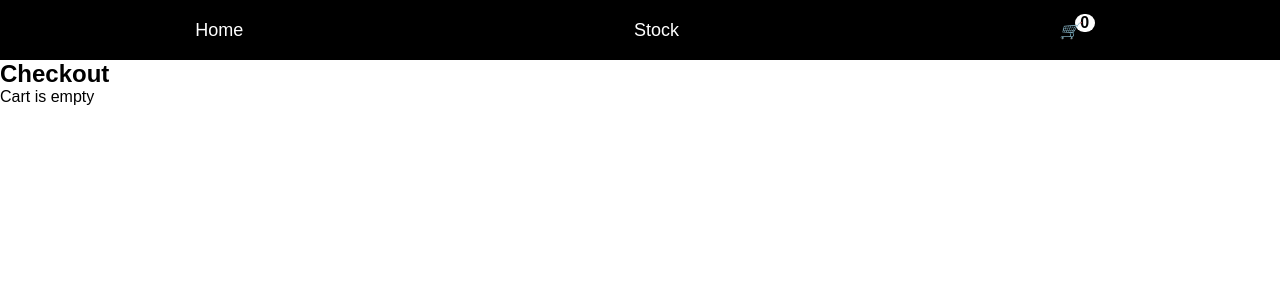
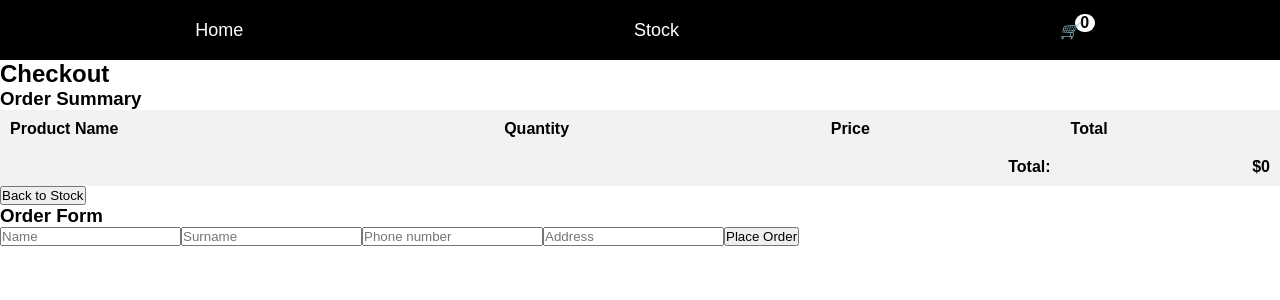
Before and after one commit to semoleg1986/client, a React (Vite) app: page /order in a window 1280 px wide. Shown: the top 300 px of the page. Built offline with nearby package versions, Linux system fonts and the light colour scheme.

Commit message:
feat: add order status

```diff
--- a/src/components/Cart/index.tsx
+++ b/src/components/Cart/index.tsx
@@ -10,7 +10,7 @@ import { toggleCart } from '../../store/cartState';
 import { Button } from '../Form/Form.styled';
 import { useNavigate } from 'react-router-dom';
 
-const Cart = () => {
+const Cart = ( {show = true}) => {
   const cartItems = useSelector((state: RootState) => state.cart);
   const dispatch = useDispatch<Dispatch>();
   const navigate = useNavigate();
@@ -37,8 +37,8 @@ const Cart = () => {
 
   return (
     <div>
-    <h2>Cart</h2>
-    {cartItems.length === 0 ? (
+    {show && <h2>Cart</h2>}
+    {show && cartItems.length === 0 ? (
       <p>Cart is empty</p>
     ) : (
       <CartTable>
@@ -55,9 +55,9 @@ const Cart = () => {
             <TableRow key={item.product.id}>
               <TableCell>{item.product.name}</TableCell>
               <TableCell>
-                <ButtonP onClick={() => handleRemoveFromCart(item.product.id)}>-</ButtonP>
+                {show && <ButtonP onClick={() => handleRemoveFromCart(item.product.id)}>-</ButtonP>}
                 {item.quantity}
-                <ButtonP onClick={() => handleAddToCart(item.product)}>+</ButtonP>
+                {show && <ButtonP onClick={() => handleAddToCart(item.product)}>+</ButtonP>}
               </TableCell>
               <TableCell>${item.product.price}</TableCell>
               <TableCell>${item.quantity * item.product.price}</TableCell>
@@ -73,8 +73,8 @@ const Cart = () => {
         </tfoot>
       </CartTable>
     )}
-    <Button onClick={handleToggleCart}>Exit</Button>
-    {cartItems.length > 0 && (
+    {show && <Button onClick={handleToggleCart}>Exit</Button>}
+    {show && cartItems.length > 0 && (
       <Button onClick={handleCheckout}>Checkout</Button>
     )}
   </div>
--- a/src/pages/Order/index.tsx
+++ b/src/pages/Order/index.tsx
@@ -1,78 +1,74 @@
-import React from 'react';
-import { useSelector } from 'react-redux';
-import { RootState } from '../../store';
-import { CartTable, TableBody, TableCell, TableHead, TableHeader, TableRow, TotalCell, TotalRow } from '../../components/Cart/Cart.styled';
+import React, { useState } from 'react';
 import { useNavigate } from 'react-router-dom';
+import Cart from '../../components/Cart';
 
 const Order = () => {
-    const cartItems = useSelector((state: RootState) => state.cart);
+    const [orderPlaced, setOrderPlaced] = useState(false);
+    const [name, setName] = useState('');
+    const [surname, setSurname] = useState('');
+    const [phoneNumber, setPhoneNumber] = useState('');
+    const [address, setAddress] = useState('');
     const navigate = useNavigate();
-
-    const getTotalCost = () => {
-        return cartItems.reduce(
-          (total, item) => total + item.quantity * item.product.price,
-          0
-        );
-      };
-
 
     const handleBackToStock = () => {
         navigate('/stock')
     }
 
+    const handleFormSubmit = (e: React.FormEvent<HTMLFormElement>) => {
+        e.preventDefault();
+        // Place order logic here (e.g., sending data to a server)
+
+        // Set the order placed state to true
+        setOrderPlaced(true);
+      };
+
     return (
     <div>
       <h2>Checkout</h2>
-      {cartItems.length === 0 ? (
-        <p>Cart is empty</p>
+        <div>
+            {orderPlaced ? (
+                <div>
+                    <h3>Your order placed succesfully</h3>
+                    <p>Name: {name}</p>
+                    <p>Surname: {surname}</p>
+                    <p>Phone: {phoneNumber}</p>
+                    <p>Address: {address}</p>
+                    <Cart show={false} />
+                </div>
             ) : (
                 <div>
                     <h3>Order Summary</h3>
-          <CartTable>
-        <TableHead>
-          <tr>
-            <TableHeader>Product Name</TableHeader>
-            <TableHeader>Quantity</TableHeader>
-            <TableHeader>Price</TableHeader>
-            <TableHeader>Total</TableHeader>
-          </tr>
-        </TableHead>
-        <TableBody>
-          {cartItems.map((item) => (
-            <TableRow key={item.product.id}>
-              <TableCell>{item.product.name}</TableCell>
-              <TableCell>
-                {item.quantity}
-              </TableCell>
-              <TableCell>${item.product.price}</TableCell>
-              <TableCell>${item.quantity * item.product.price}</TableCell>
-            </TableRow>
-          ))}
-        </TableBody>
-        <tfoot>
-          <TotalRow>
-            <td colSpan={2}></td>
-            <TotalCell>Total:</TotalCell>
-            <TotalCell>${getTotalCost()}</TotalCell>
-          </TotalRow>
-        </tfoot>
-      </CartTable>
+                    <Cart show={false}/>
                     <button onClick={handleBackToStock}>Back to Stock</button>
                     <h3>Order Form</h3> {/*надо добавить автозаполнение из авторизации?*/}
-          <form>
-            <label htmlFor="name">Name:</label>
-            <input type="text" id="name" name="name" />
-
-            <label htmlFor="surname">Surname:</label>
-            <input type="text" id="surname" name="surname" />
-
+                    <form onSubmit={handleFormSubmit}>
+                        <input
+                            type="text"
+                            placeholder="Name"
+                            value={name}
+                            onChange={(e) => setName(e.target.value)} />
+                        <input
+                            type="text"
+                            placeholder="Surname"
+                            value={surname}
+                            onChange={(e) => setSurname(e.target.value)} />
+                        <input
+                            type="text"
+                            placeholder="Phone number"
+                            value={phoneNumber}
+                            onChange={(e) => setPhoneNumber(e.target.value)} />
+                        <input
+                            type="text"
+                            placeholder="Address"
+                            value={address}
+                            onChange={(e) => setAddress(e.target.value)} />
                         <button type="submit">Place Order</button>
                     </form>
                 </div>
             )}
         </div>
+    </div>
   );
 };
 
-
 export default Order;
```
Lines whose indentation alone changed are shown as unchanged.
